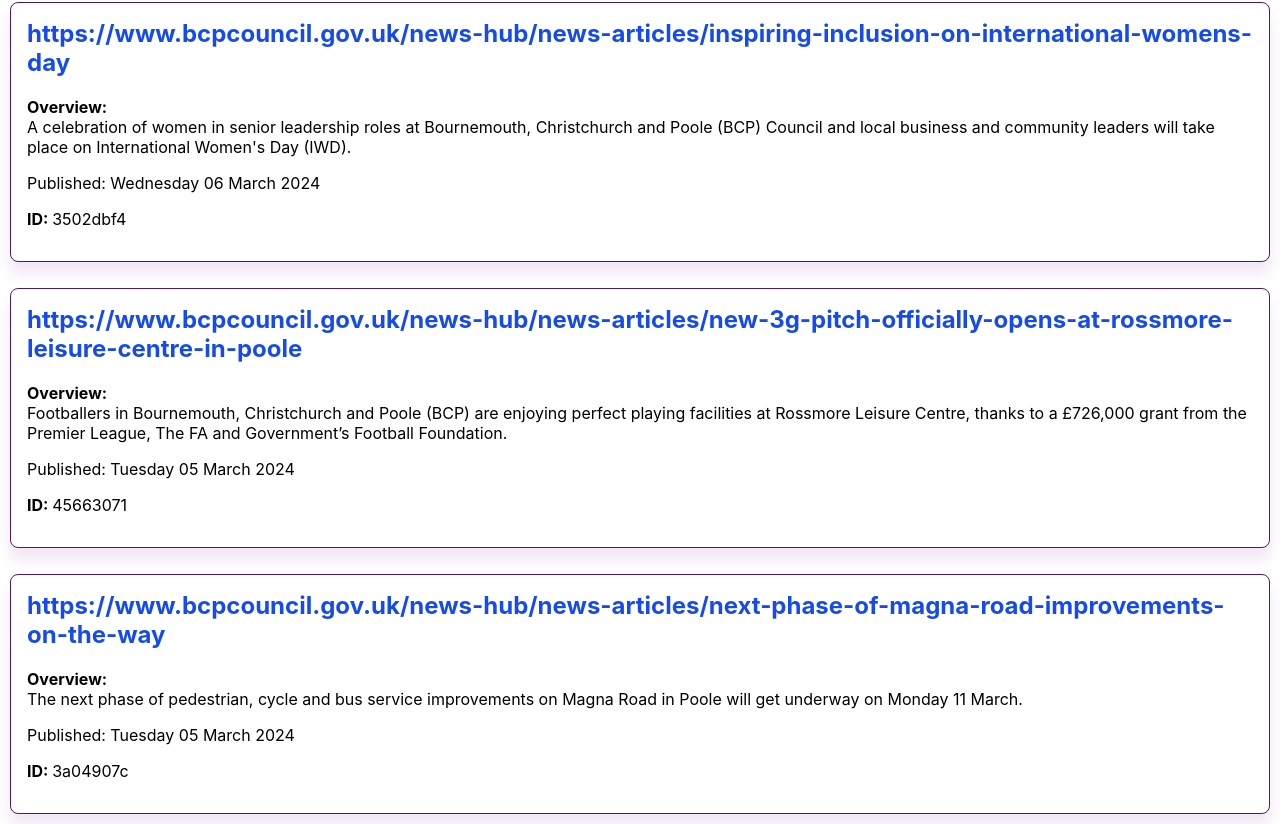
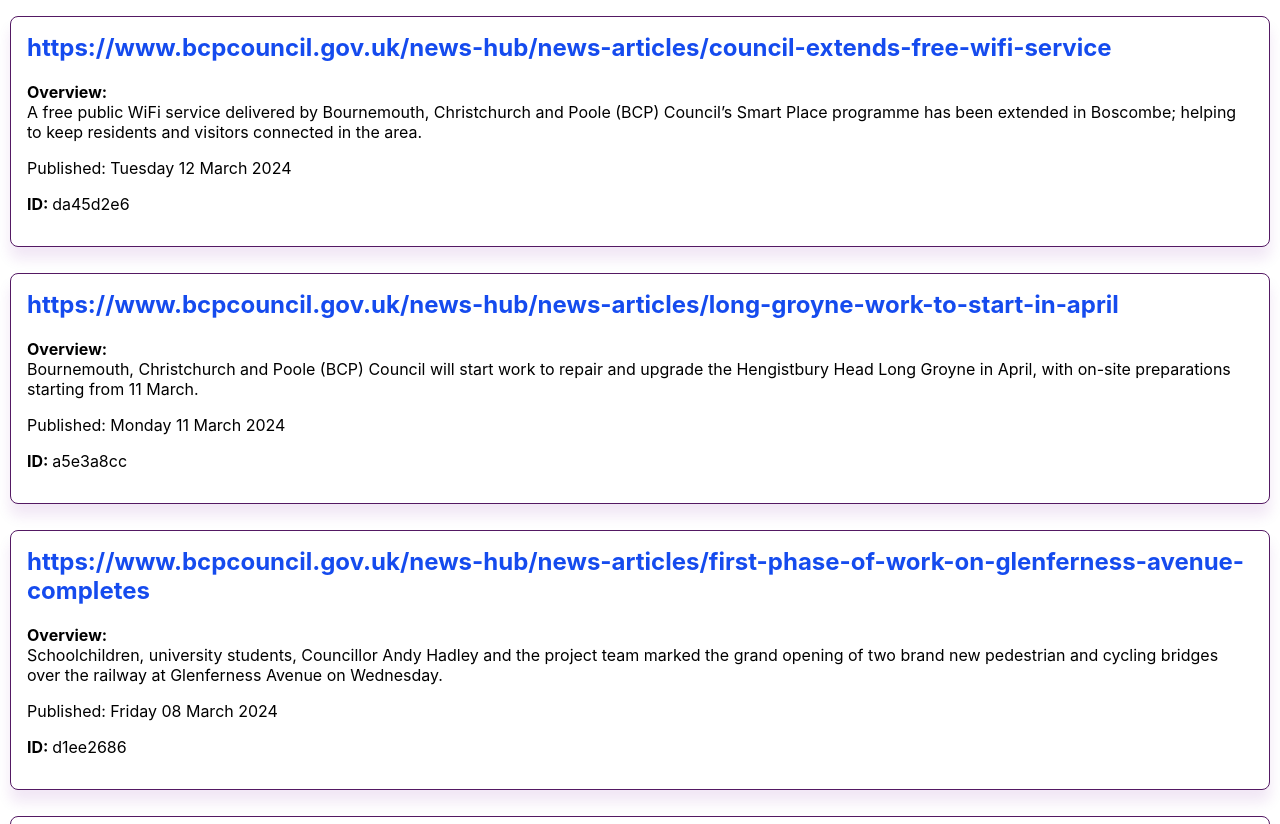
Before and after one commit to harrynfry/BCPWebApp, a React (Create React App) app: page / in a window 1280 px wide. Shown: the part 936-1760 px from the top of the page. Built offline with nearby package versions, Linux system fonts and the light colour scheme.

Commit message:
Ui changes

```diff
--- a/package.json
+++ b/package.json
@@ -3,6 +3,11 @@
   "version": "0.1.0",
   "private": true,
   "dependencies": {
+    "@emotion/react": "^11.11.4",
+    "@emotion/styled": "^11.11.0",
+    "@fontsource/roboto": "^5.0.12",
+    "@mui/icons-material": "^5.15.13",
+    "@mui/material": "^5.15.13",
     "@testing-library/jest-dom": "^5.17.0",
     "@testing-library/react": "^13.4.0",
     "@testing-library/user-event": "^13.5.0",
--- a/public/index.html
+++ b/public/index.html
@@ -3,7 +3,7 @@
   <head>
     <meta charset="utf-8" />
     <link rel="icon" href="%PUBLIC_URL%/favicon.ico" />
-    <meta name="viewport" content="width=device-width, initial-scale=1" />
+    <meta name="viewport" content="initial-scale=1, width=device-width" />
     <meta name="theme-color" content="#000000" />
     <meta
       name="description"
@@ -25,6 +25,7 @@
       Learn how to configure a non-root public URL by running `npm run build`.
     -->
     <title>React App</title>
+
   </head>
   <body>
     <noscript>You need to enable JavaScript to run this app.</noscript>
--- a/src/App.js
+++ b/src/App.js
@@ -1,13 +1,14 @@
 import './App.css';
 import { initializeApp } from 'firebase/app';
 import React, { useEffect, useState } from 'react';
-import jsonData from './JSON_dumps/Scrape_2024-03-06_14-08-00.json';
+import jsonData from './JSON_dumps/Scrape_2024-03-14_15-03-06.json';
 import Feed from './components/Feed';
 import Header from './components/Header';
 import Upload from './components/Upload';
 import DataDisplay from './components/DataDisplay';
 
 function App() {
+
 
   const [data, setData] = useState([]);
 
--- /dev/null
+++ b/src/JSON_dumps/Scrape_2024-03-14_15-03-06.json
@@ -0,0 +1,62 @@
+[
+    {
+        "id": "da45d2e6",
+        "link": "https://www.bcpcouncil.gov.uk/news-hub/news-articles/council-extends-free-wifi-service",
+        "description": "A free public WiFi service delivered by Bournemouth, Christchurch and Poole (BCP) Council\u2019s Smart Place programme has been extended in Boscombe; helping to keep residents and visitors connected in the area.",
+        "dateTime": "Published: Tuesday 12 March 2024"
+    },
+    {
+        "id": "a5e3a8cc",
+        "link": "https://www.bcpcouncil.gov.uk/news-hub/news-articles/long-groyne-work-to-start-in-april",
+        "description": "Bournemouth, Christchurch and Poole (BCP) Council will start work to repair and upgrade the Hengistbury Head Long Groyne in April, with on-site preparations starting from 11 March.",
+        "dateTime": "Published: Monday 11 March 2024"
+    },
+    {
+        "id": "d1ee2686",
+        "link": "https://www.bcpcouncil.gov.uk/news-hub/news-articles/first-phase-of-work-on-glenferness-avenue-completes",
+        "description": "Schoolchildren, university students, Councillor Andy Hadley and the project team marked the grand opening of two brand new pedestrian and cycling bridges over the railway at Glenferness Avenue on Wednesday.",
+        "dateTime": "Published: Friday 08 March 2024"
+    },
+    {
+        "id": "6d311cd5",
+        "link": "https://www.bcpcouncil.gov.uk/news-hub/news-articles/inspiring-inclusion-on-international-womens-day",
+        "description": "A celebration of women in senior leadership roles at Bournemouth, Christchurch and Poole (BCP) Council and local business and community leaders will take place on International Women's Day (IWD).",
+        "dateTime": "Published: Wednesday 06 March 2024"
+    },
+    {
+        "id": "ee3020bf",
+        "link": "https://www.bcpcouncil.gov.uk/news-hub/news-articles/new-3g-pitch-officially-opens-at-rossmore-leisure-centre-in-poole",
+        "description": "Footballers in Bournemouth, Christchurch and Poole (BCP) are enjoying perfect playing facilities at Rossmore Leisure Centre, thanks to a \u00a3726,000 grant from the Premier League, The FA and Government\u2019s Football Foundation.",
+        "dateTime": "Published: Tuesday 05 March 2024"
+    },
+    {
+        "id": "bbe9183a",
+        "link": "https://www.bcpcouncil.gov.uk/news-hub/news-articles/next-phase-of-magna-road-improvements-on-the-way",
+        "description": "The next phase of pedestrian, cycle and bus service improvements on Magna Road in Poole will get underway on Monday 11 March.",
+        "dateTime": "Published: Tuesday 05 March 2024"
+    },
+    {
+        "id": "8c97951a",
+        "link": "https://www.bcpcouncil.gov.uk/news-hub/news-articles/update-from-bcp-council-on-poole-quay-events-in-2024",
+        "description": "Bournemouth, Christchurch and Poole (BCP) Council has provided an update to residents and stakeholders around events planned for Poole Quay in 2024 and into the New Year 2025.",
+        "dateTime": "Published: Friday 01 March 2024"
+    },
+    {
+        "id": "11a645d7",
+        "link": "https://www.bcpcouncil.gov.uk/news-hub/news-articles/more-children-get-their-first-choice-on-national-secondary-school-offer-day",
+        "description": "The majority (96%) of children due to start secondary school in Bournemouth, Christchurch and Poole (BCP) this September have been offered a place at one of their preferred schools.",
+        "dateTime": "Published: Friday 01 March 2024"
+    },
+    {
+        "id": "1f7e9252",
+        "link": "https://www.bcpcouncil.gov.uk/news-hub/news-articles/maintenance-work-scheduled-for-sopley-bridge",
+        "description": "Work to inspect, upgrade and repair Sopley Bridge in Christchurch is set to be carried out by Bournemouth, Christchurch and Poole (BCP) Council next week.",
+        "dateTime": "Published: Thursday 29 February 2024"
+    },
+    {
+        "id": "8fdd432f",
+        "link": "https://www.bcpcouncil.gov.uk/news-hub/news-articles/help-us-improve-bus-services-in-bournemouth-1",
+        "description": "Residents, businesses and visitors are being asked for their views on how bus services can be improved across Bournemouth town centre to enhance their reliability, encourage greater use and help reduce congestion.",
+        "dateTime": "Published: Tuesday 27 February 2024"
+    }
+]
--- a/src/components/FeedItem.js
+++ b/src/components/FeedItem.js
@@ -1,5 +1,7 @@
 import React, { useState } from "react";
 import useFirestore from "../firebase/useFirestore";
+import Button from '@mui/material/Button';
+
 
 function FeedItem({ item }) {
 
@@ -37,6 +39,7 @@
     }
   };
 
+  const sentiment = ["Strongly against", "Somewhat against", "Neutral", "Somewhat for", "Strongly for"]
 
   return (
     // div containing a link, description, datetime info and ID. Will detect once the link has been clicked
@@ -54,7 +57,7 @@
           <form onSubmit={handleSubmit}>
             <fieldset>
               <legend>Rate this content (1 being negative, 5 being positive):</legend>
-              {[1, 2, 3, 4, 5].map((value) => (
+              {sentiment.map((value) => (
                 <label key={value}>
                   <input
                     type="radio"
@@ -68,7 +71,7 @@
               ))}
               <legend>Leave your feedback:</legend>
               <textarea value={comment} onChange={handleCommentChange} style={{ width: "100%", height: "100%" }}/>
-              <button type="submit">Submit Rating and Feedback</button>
+              <Button variant="contained" type="submit">Submit Rating and Feedback</Button>
             </fieldset>
           </form>
         </div>
--- a/src/components/Upload.js
+++ b/src/components/Upload.js
@@ -1,5 +1,6 @@
-import React from "react";
+import * as React from "react";
 import useFirestore from "../firebase/useFirestore";
+import Button from '@mui/material/Button';
 
 function Upload({ data }) {
 
@@ -21,7 +22,7 @@
   return (
     // button with click handler
     <div>
-      <button onClick={clickHandler}>Upload</button>
+      <Button variant="contained" onClick={clickHandler}>Upload</Button>
     </div>
   );
 }
--- a/src/index.js
+++ b/src/index.js
@@ -6,7 +6,5 @@
 
 const root = ReactDOM.createRoot(document.getElementById('root'));
 root.render(
-  <React.StrictMode>
-    <App />
-  </React.StrictMode>
+  <App />
 );
```
Also changed, not shown: 1 other file (tests, documents, lock files or other folders).
